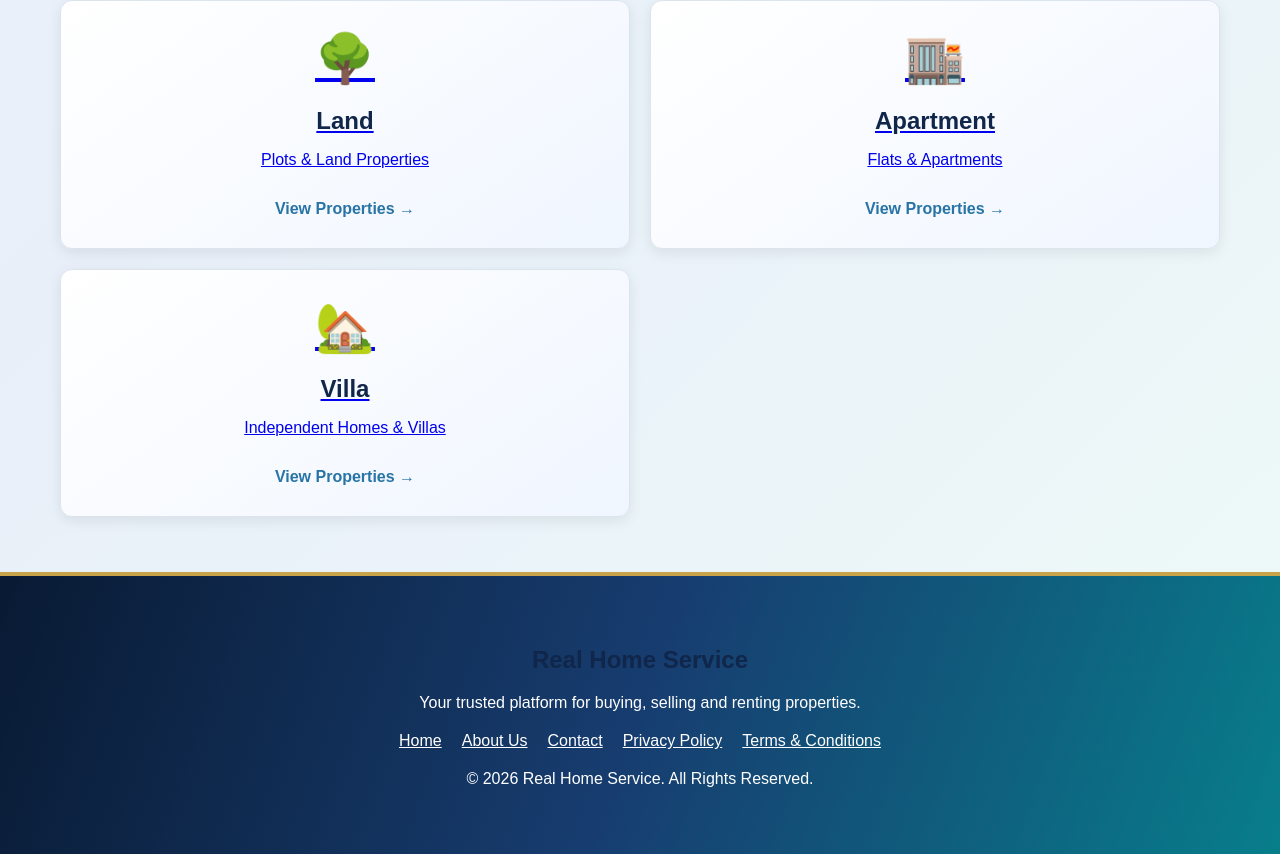
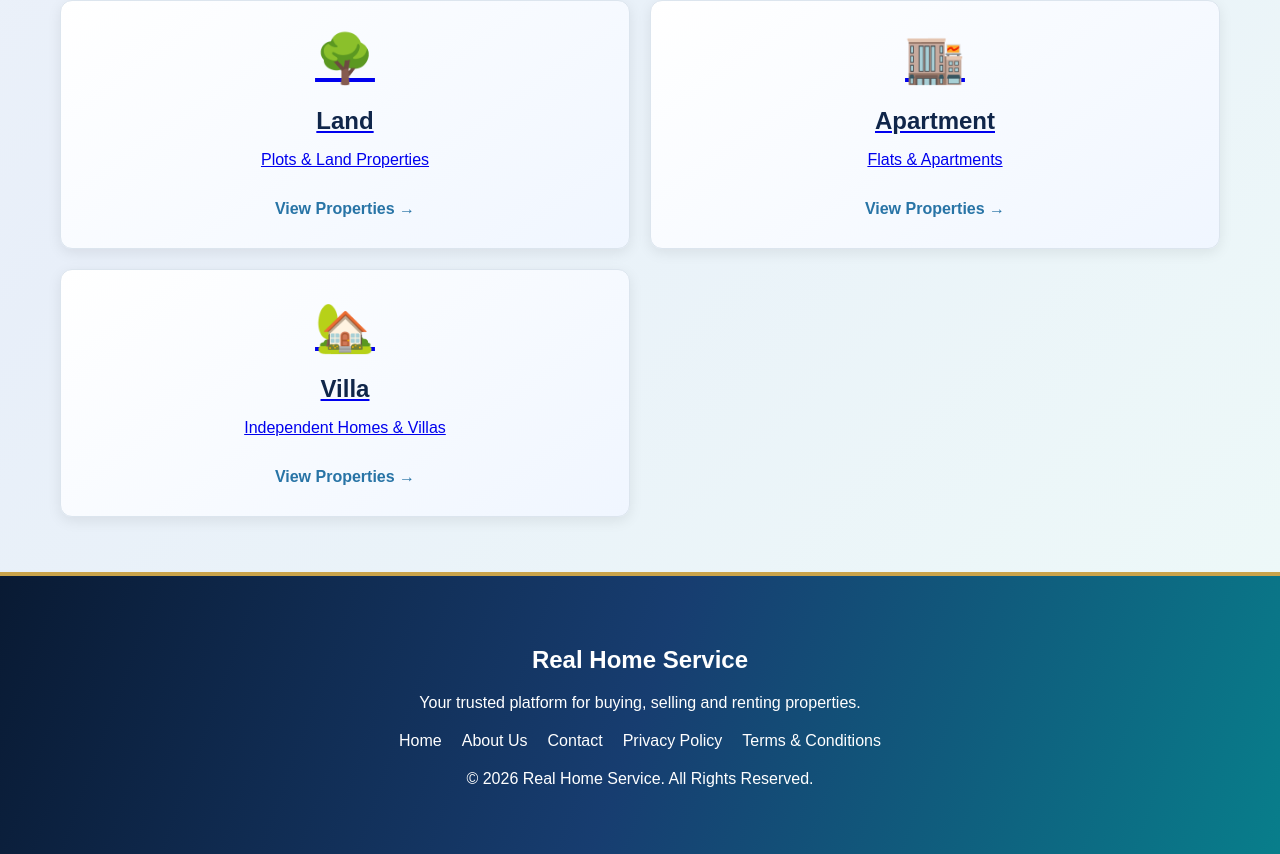
Before and after one commit to anily9536-rgb/hinreal-home-service, a Next.js app: page / in a window 1280 px wide. Shown: the part 1463-2317 px from the top of the page. Built offline with nearby package versions, Linux system fonts and the light colour scheme; no server answers.

Commit message:
Enhance footer styles for public site
Add styles for public site footer text visibility.

```diff
--- a/app/globals.css
+++ b/app/globals.css
@@ -231,3 +231,19 @@ body:has(.public-auth-page) {
   border: none;
   font-weight: bold;
 }
+/* PUBLIC FOOTER TEXT VISIBILITY */
+
+body.public-site footer,
+body.public-site footer h2,
+body.public-site footer p,
+body.public-site footer a {
+  color: #ffffff !important;
+}
+
+body.public-site footer a {
+  text-decoration: none;
+}
+
+body.public-site footer a:hover {
+  color: #f0d58a !important;
+}
```
